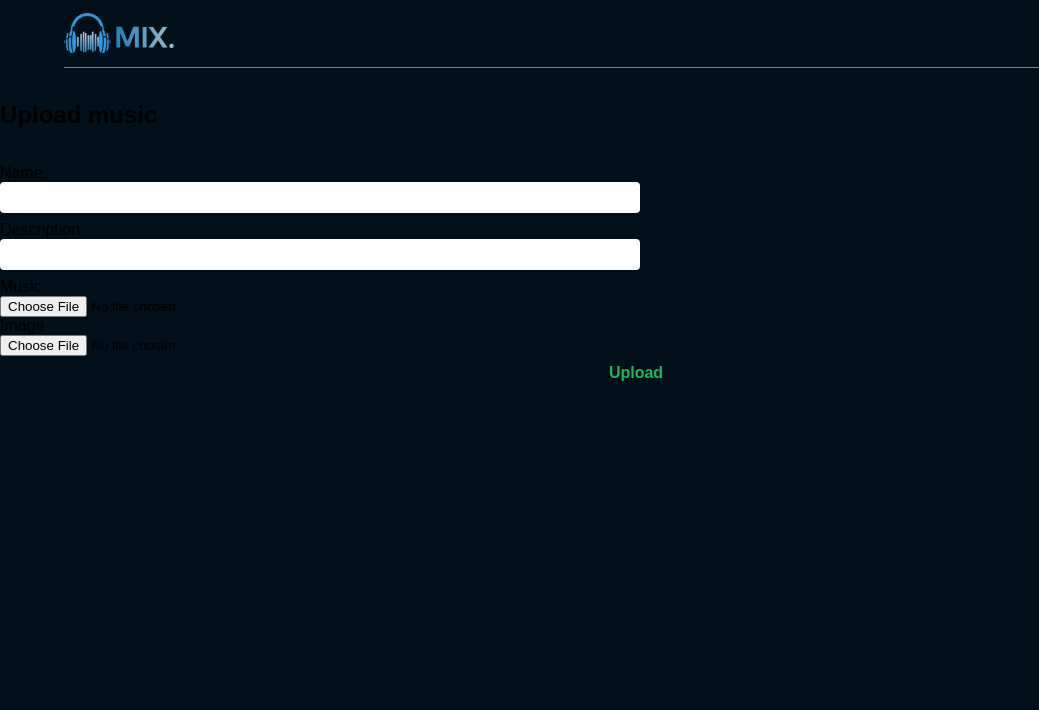
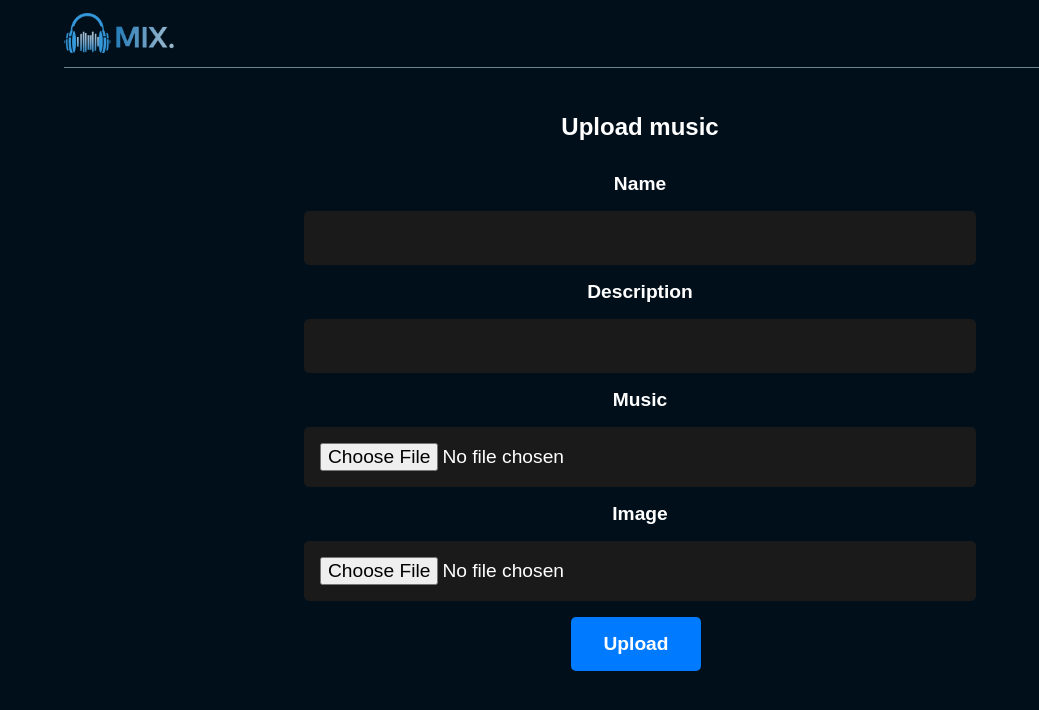
Before and after one commit to jordanostin/project-music, a React (Create React App) app in the folder client/: page /upload in a window 1280 px wide. Shown: the top 710 px of the page, without its empty margins (0-1039 px from the left). Built offline with nearby package versions, Linux system fonts and the light colour scheme.

Commit message:
maj 03/05

```diff
--- a/client/src/Pages/admin/admin.js
+++ b/client/src/Pages/admin/admin.js
@@ -1,6 +1,7 @@
 import {useEffect, useState} from "react";
 import {Link, useNavigate} from "react-router-dom";
 import {useSelector} from "react-redux";
+import './styles/admin.scss'
 
 export const Admin = () => {
 
--- /dev/null
+++ b/client/src/Pages/admin/styles/admin.scss
@@ -0,0 +1,56 @@
+h2 {
+  font-size: 1.5rem;
+  font-weight: bold;
+  margin-top: 2rem;
+  margin-bottom: 1rem;
+}
+
+table {
+  border-collapse: collapse;
+  width: 80%;
+  margin: 20px auto 20px;
+
+
+  th,
+  td {
+    border: 1px solid #ddd;
+    padding: 8px;
+    text-align: left;
+    color: #678490;
+  }
+
+  th {
+    background-color: #f2f2f2;
+    font-weight: bold;
+  }
+
+  tr:nth-child(even) {
+    background-color: #f2f2f2;
+  }
+
+  a {
+    color: #000;
+    text-decoration: none;
+
+    &:hover {
+      text-decoration: underline;
+    }
+  }
+
+  td:last-child {
+    text-align: center;
+    white-space: nowrap;
+
+    a {
+      color: #fff;
+      background-color: #dc3545;
+      padding: 0.5rem 1rem;
+      border-radius: 0.25rem;
+      transition: background-color 0.2s ease-in-out;
+
+      &:hover {
+        background-color: #c82333;
+      }
+    }
+  }
+}
--- a/client/src/components/form/comment.js
+++ b/client/src/components/form/comment.js
@@ -42,7 +42,7 @@ export const Comment = ({id}) => {
     return(
         <>
             <form onSubmit={handleSubmit}>
-                <input type="text" name='content' placeholder='Comment'/>
+                <input type="text" name='content' placeholder='Comment' className='comment'/>
                 <input type="submit" value='Comment'/>
             </form>
         </>
--- a/client/src/components/form/styles/comment.scss
+++ b/client/src/components/form/styles/comment.scss
@@ -3,7 +3,7 @@ form {
   flex-direction: column;
   margin-top: 1rem;
 
-  input[type="text"] {
+  .comment{
     padding: 0.5rem;
     border: none;
     border-radius: 0.25rem;
--- /dev/null
+++ b/client/src/components/form/styles/upload.scss
@@ -0,0 +1,56 @@
+
+
+  h2 {
+    font-size: 2rem;
+    font-weight: bold;
+    margin: 20px auto 20px;
+    text-align: center;
+    width: 50%;
+    color: #fff;
+  }
+
+  form {
+    display: flex;
+    flex-direction: column;
+    align-items: center;
+    width: 100%;
+
+    label {
+      font-size: 1.2rem;
+      font-weight: bold;
+      margin-bottom: 1rem;
+      color: #fff;
+    }
+
+    input[type="text"],
+    input[type="file"] {
+      padding: 1rem;
+      border: none;
+      border-radius: 5px;
+      margin-bottom: 1rem;
+      font-size: 1.2rem;
+      width: 50%;
+      background-color: #1a1a1a;
+      color: #fff;
+      text-align: center;
+
+      &:focus {
+        outline: none;
+        box-shadow: 0 0 3px 3px #a6a6a6;
+      }
+    }
+
+    button[type="submit"] {
+      padding: 1rem 2rem;
+      border: none;
+      border-radius: 5px;
+      font-size: 1.2rem;
+      background-color: #007bff;
+      color: #fff;
+      cursor: pointer;
+
+      &:hover {
+        background-color: #0069d9;
+      }
+    }
+  }
--- a/client/src/components/form/upload.js
+++ b/client/src/components/form/upload.js
@@ -1,6 +1,7 @@
 import {useDispatch, useSelector} from "react-redux";
 import {useNavigate} from "react-router-dom";
 import {addMusic} from "../../store/slices/music/musicSlice";
+import './styles/upload.scss';
 
 
 export const Upload = () => {
--- a/client/src/components/music/showMusic.js
+++ b/client/src/components/music/showMusic.js
@@ -77,10 +77,15 @@ export const ShowMusic = () => {
     return (
         <>
             <div className='title-dl'>
-            <h3 className="title">{music.name}</h3>
-            <Link to={`/download/${musicId}`} className="download-link">
-                Download
-            </Link>
+                <h3 className="title">{music.name}</h3>
+                <div >
+                    <Like musicId={musicId} />
+
+                    <Link to={`/download/${musicId}`} className="download-link">
+                        Download
+                    </Link>
+                </div>
+
             </div>
 
             {music.image ? (
@@ -108,12 +113,9 @@ export const ShowMusic = () => {
                     }
                 })}
             <div className="show-music">
-
                 <Comment id={musicId} />
                 <AddInPlaylist musicId={musicId} />
-                <Like musicId={musicId} />
             </div>
         </>
     );
-
 }
--- a/client/src/components/music/styles/showMusic.scss
+++ b/client/src/components/music/styles/showMusic.scss
@@ -72,37 +72,3 @@
     background-color: #fff;
     color: #000;
 }
-
-
-
-.add-in-playlist-btn {
-    display: inline-block;
-    margin-top: 2rem;
-    padding: 0.5rem 1rem;
-    color: #444;
-    background-color: #f5f5f5;
-    border: 1px solid #ccc;
-    border-radius: 5px;
-    text-decoration: none;
-    transition: all 0.2s ease-in-out;
-}
-
-.add-in-playlist-btn:hover {
-    background-color: #fff;
-}
-
-.like-btn {
-    display: inline-block;
-    margin-top: 2rem;
-    padding: 0.5rem 1rem;
-    color: #fff;
-    background-color: #f50;
-    border: none;
-    border-radius: 5px;
-    text-decoration: none;
-    transition: all 0.2s ease-in-out;
-}
-
-.like-btn:hover {
-    background-color: #f00;
-}
```
